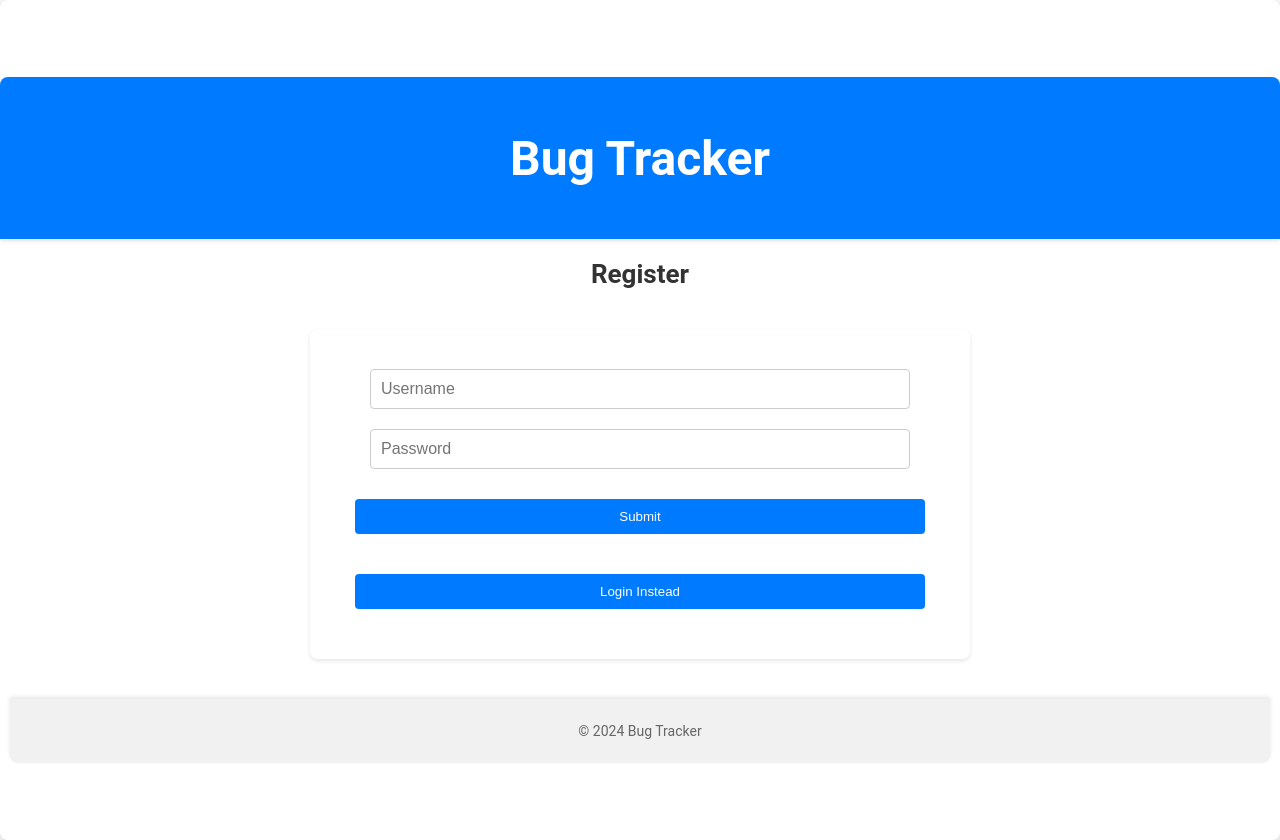
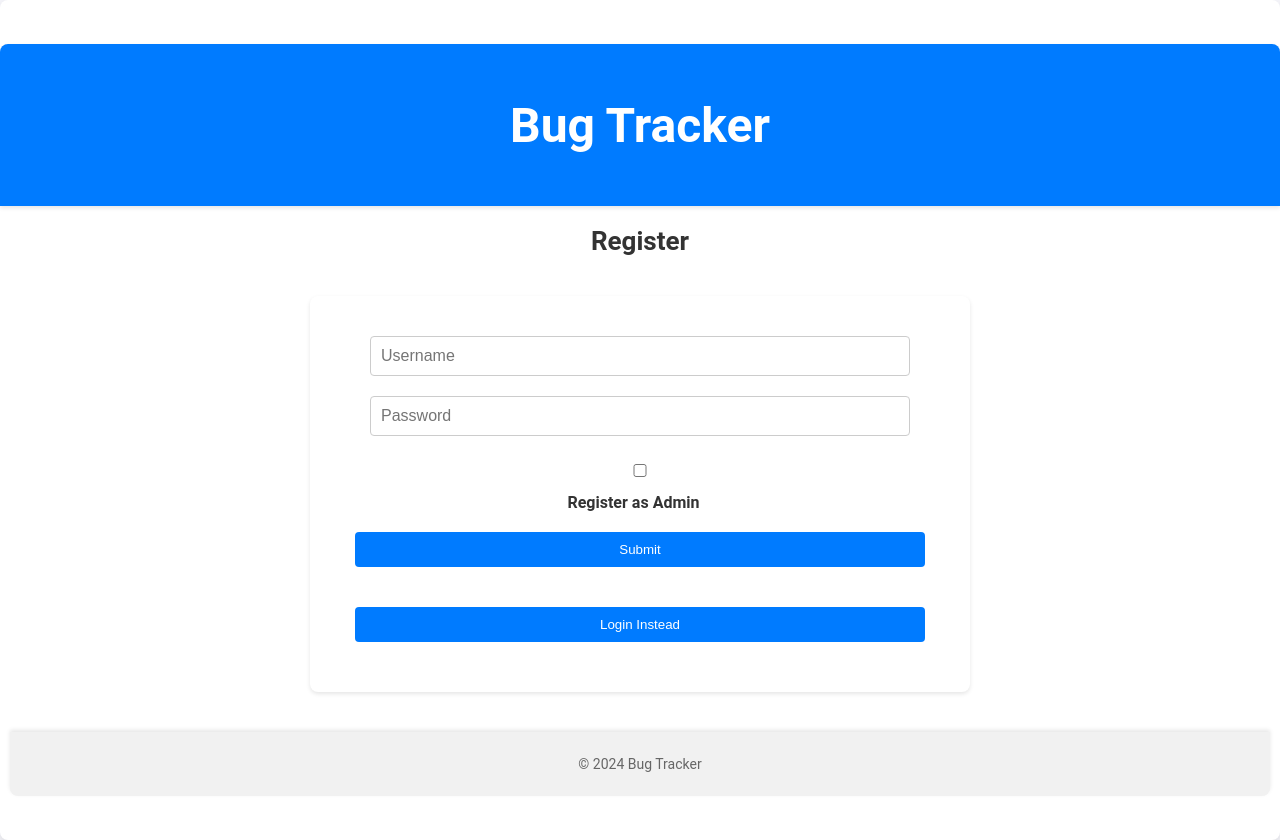
Before and after one commit to BhavnoorSaini/Bug-Tracker, a React (Vite) app in the folder frontend/: page /login in a window 1280 px wide. Both pictures are taken after a click on the button "Register Instead". Built offline with nearby package versions, Linux system fonts and the light colour scheme; no server answers.

Commit message:
Users can register as admin

```diff
--- a/frontend/src/components/Form.jsx
+++ b/frontend/src/components/Form.jsx
@@ -9,6 +9,7 @@ function Form({ route, method }) {
     const [username, setUsername] = useState("");
     const [password, setPassword] = useState("");
     const [priority, setPriority] = useState("");
+    const [isAdmin, setIsAdmin] = useState(false);
     const [loading, setLoading] = useState(false);
     const navigate = useNavigate();
 
@@ -20,13 +21,14 @@ function Form({ route, method }) {
                 username,
                 password,
                 priority: method !== "login" && method !== "register" ? priority : undefined,
+                is_admin: method === "register" ? isAdmin : undefined,
             });
             console.log(response.data);
             localStorage.setItem(ACCESS_TOKEN, response.data.access);
             localStorage.setItem(REFRESH_TOKEN, response.data.refresh);
             navigate("/"); // Redirect to the dashboard or another page
         } catch (error) {
-            console.error("Login failed:", error);
+            console.error("Registration failed:", error);
         } finally {
             setLoading(false);
         }
@@ -57,6 +59,16 @@ function Form({ route, method }) {
                     placeholder="Priority"
                 />
             )}
+            {method === "register" && (
+                <label>
+                    <input
+                        type="checkbox"
+                        checked={isAdmin}
+                        onChange={(e) => setIsAdmin(e.target.checked)}
+                    />
+                    Register as Admin
+                </label>
+            )}
             <button type="submit" className="form-button">
                 {loading ? <LoadingIndicator /> : "Submit"}
             </button>
```
Also changed, not shown: 2 other files (tests, documents, lock files or other folders).
